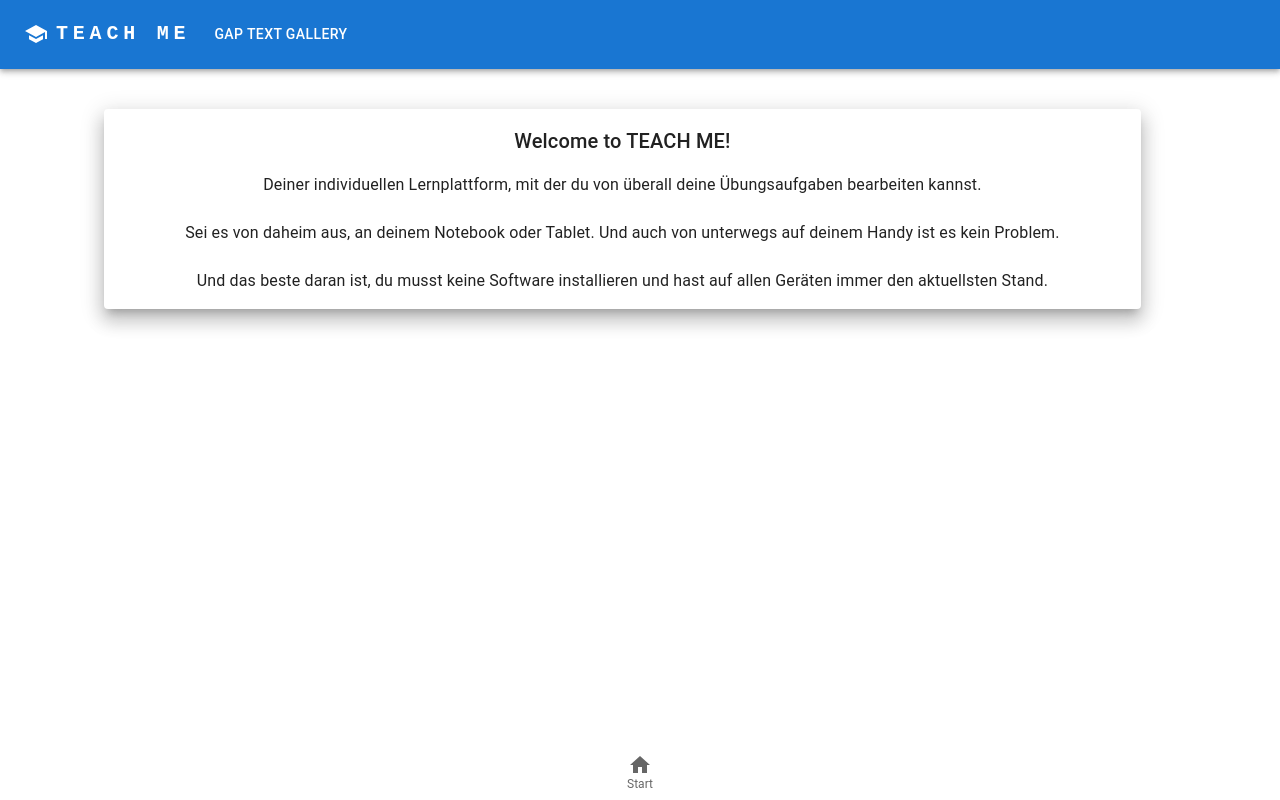
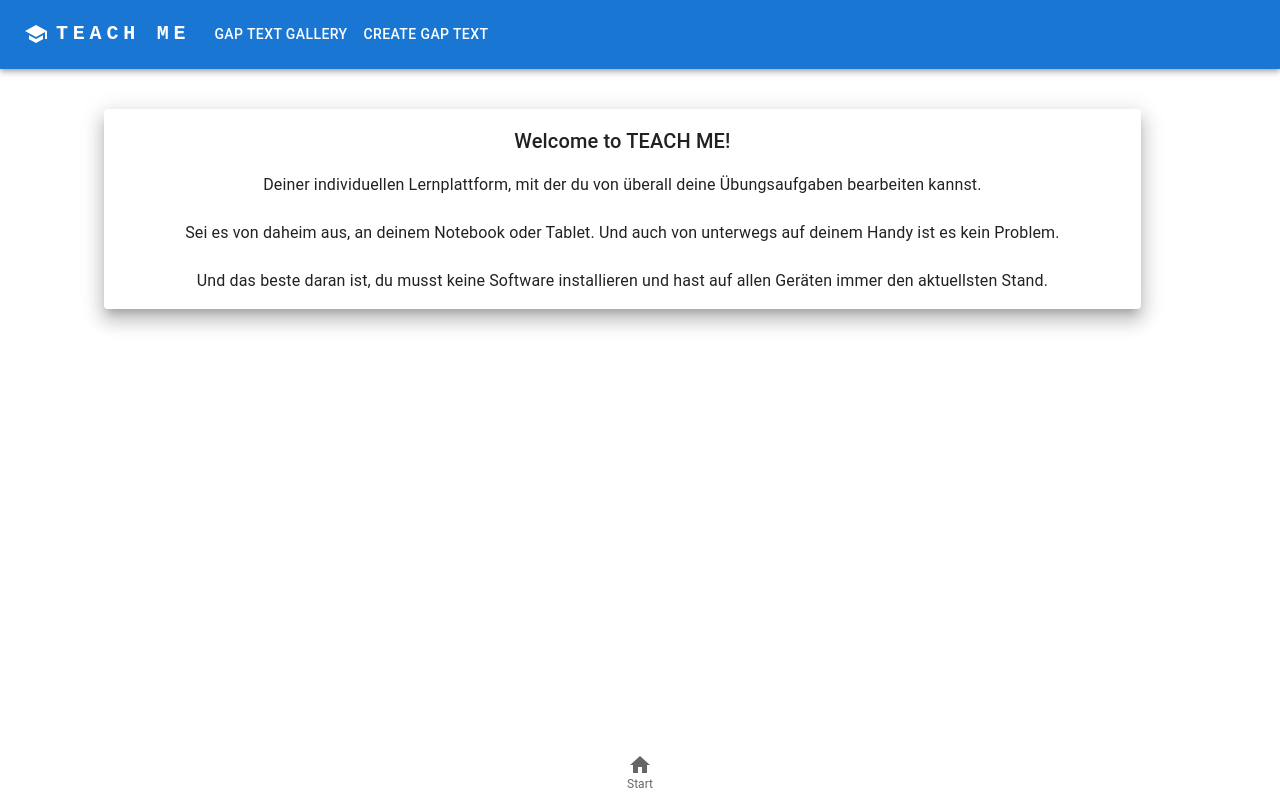
Before and after one commit to devToJu/teach-me, a React (Create React App) app in the folder frontend/: page / in a window 1280 px wide. Built offline with nearby package versions, Linux system fonts and the light colour scheme; no server answers.

Commit message:
Add routing to create a gap text

```diff
--- a/frontend/src/App.tsx
+++ b/frontend/src/App.tsx
@@ -5,6 +5,7 @@ import ResponsiveAppBarBottom from "./components/navigation/ResponsiveAppBarBott
 import {BrowserRouter, Route, Routes} from "react-router-dom";
 import UrlNotFound from "./components/UrlNotFound";
 import GapTextGallery from "./gaptext/components/GapTextGallery";
+import {urlGapText, urlGapTextCreate} from "./components/navigation/PageModel";
 
 function App() {
     return (
@@ -13,7 +14,8 @@ function App() {
                 <ResponsiveAppBar/>
                 <Routes>
                     <Route path="/" element={<Welcome/>}/>
-                    <Route path="/gaptext" element={<GapTextGallery/>}/>
+                    <Route path={urlGapText} element={<GapTextGallery/>}/>
+                    <Route path={urlGapTextCreate} element={<div>CREATE</div>}/>
                     <Route path="*" element={<UrlNotFound/>}/>
                 </Routes>
                 <ResponsiveAppBarBottom/>
--- a/frontend/src/components/navigation/NavigationNarrow.tsx
+++ b/frontend/src/components/navigation/NavigationNarrow.tsx
@@ -3,18 +3,19 @@ import MenuIcon from "@mui/icons-material/Menu";
 import MenuItem from "@mui/material/MenuItem";
 import React from "react";
 import {useNavigate} from "react-router-dom";
+import {PageModel} from "./PageModel";
 
 type Props = {
     anchorElNav: null | HTMLElement,
     handleCloseNavMenu: () => void,
     handleOpenNavMenu: (event: React.MouseEvent<HTMLElement>) => void,
-    pages: string[]
+    pages: PageModel[]
 }
 export default function NavigationNarrow(props: Props) {
     const navigation = useNavigate();
 
-    const handleCloseNavMenu = () => {
-        navigation("/gaptext")
+    const handleCloseNavMenu = (url: string) => {
+        navigation(url)
         props.handleCloseNavMenu()
     }
 
@@ -49,8 +50,8 @@ export default function NavigationNarrow(props: Props) {
                 }}
             >
                 {props.pages.map((page) => (
-                    <MenuItem key={page} onClick={handleCloseNavMenu}>
-                        <Typography textAlign="center">{page}</Typography>
+                    <MenuItem key={page.name} onClick={() => handleCloseNavMenu(page.url)}>
+                        <Typography textAlign="center">{page.name}</Typography>
                     </MenuItem>
                 ))}
             </Menu>
--- a/frontend/src/components/navigation/NavigationWide.tsx
+++ b/frontend/src/components/navigation/NavigationWide.tsx
@@ -1,17 +1,18 @@
 import {Box, Button} from "@mui/material";
 import React from "react";
 import {useNavigate} from "react-router-dom";
+import {PageModel} from "./PageModel";
 
 type Props = {
     handleCloseNavMenu: () => void,
-    pages: string[]
+    pages: PageModel[]
 }
 
 export default function NavigationWide(props: Props) {
     const navigation = useNavigate();
 
-    const handleCloseNavMenu = () => {
-        navigation("/gaptext")
+    const handleCloseNavMenu = (url: string) => {
+        navigation(url)
         props.handleCloseNavMenu()
     }
 
@@ -19,11 +20,11 @@ export default function NavigationWide(props: Props) {
         <Box sx={{flexGrow: 1, display: {xs: 'none', md: 'flex'}}}>
             {props.pages.map((page) => (
                 <Button
-                    key={page}
-                    onClick={handleCloseNavMenu}
+                    key={page.name}
+                    onClick={() => handleCloseNavMenu(page.url)}
                     sx={{my: 2, color: 'white', display: 'block'}}
                 >
-                    {page}
+                    {page.name}
                 </Button>
             ))}
         </Box>
--- /dev/null
+++ b/frontend/src/components/navigation/PageModel.ts
@@ -0,0 +1,7 @@
+export type PageModel = {
+    url: string,
+    name: string
+}
+
+export const urlGapText : string = "/gaptext"
+export const urlGapTextCreate: string = "/gaptext/create"
--- a/frontend/src/components/navigation/ResponsiveAppBar.tsx
+++ b/frontend/src/components/navigation/ResponsiveAppBar.tsx
@@ -4,8 +4,12 @@ import LogoWide from "./LogoWide";
 import React from "react";
 import NavigationNarrow from "./NavigationNarrow";
 import NavigationWide from "./NavigationWide";
+import {urlGapText, urlGapTextCreate} from "./PageModel";
 
-const pages = ['Gap Text Gallery'];
+const pages = [
+    {url: urlGapText, name:'Gap Text Gallery'},
+    {url: urlGapTextCreate, name: 'Create Gap Text'}
+];
 
 export default function ResponsiveAppBar() {
     const [anchorElNav, setAnchorElNav] = React.useState<null | HTMLElement>(null);
```
